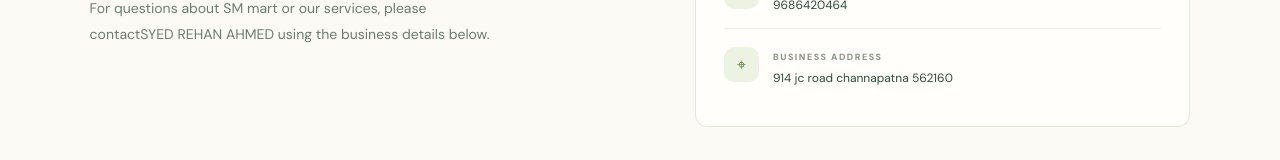
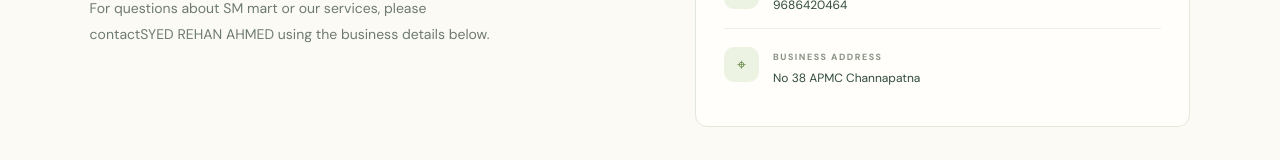
Before and after one commit to syedre/yameen_traders, a React (Vite) app: page / in a window 1280 px wide. Shown: the part 2012-2172 px from the top of the page. Built offline with nearby package versions, Linux system fonts and the light colour scheme; a web font is replaced by a local one.

Commit message:
Update registered business address

```diff
--- a/src/main.jsx
+++ b/src/main.jsx
@@ -8,7 +8,7 @@ const brand = "SM mart";
 
 const CONTACT_EMAIL = "syed.rehan123@gmail.com";
 const CONTACT_PHONE = "9686420464";
-const BUSINESS_ADDRESS = "914 jc road channapatna 562160";
+const BUSINESS_ADDRESS = "No 38 APMC Channapatna";
 
 function Header() {
   return (
@@ -463,7 +463,7 @@ function Privacy() {
         <br />
         Phone: {CONTACT_PHONE}
         <br />
-        Address: 914 JC Road, Channapatna, Karnataka 562160, India
+        Address: {BUSINESS_ADDRESS}
       </p>
     </PolicyLayout>
   );
```
